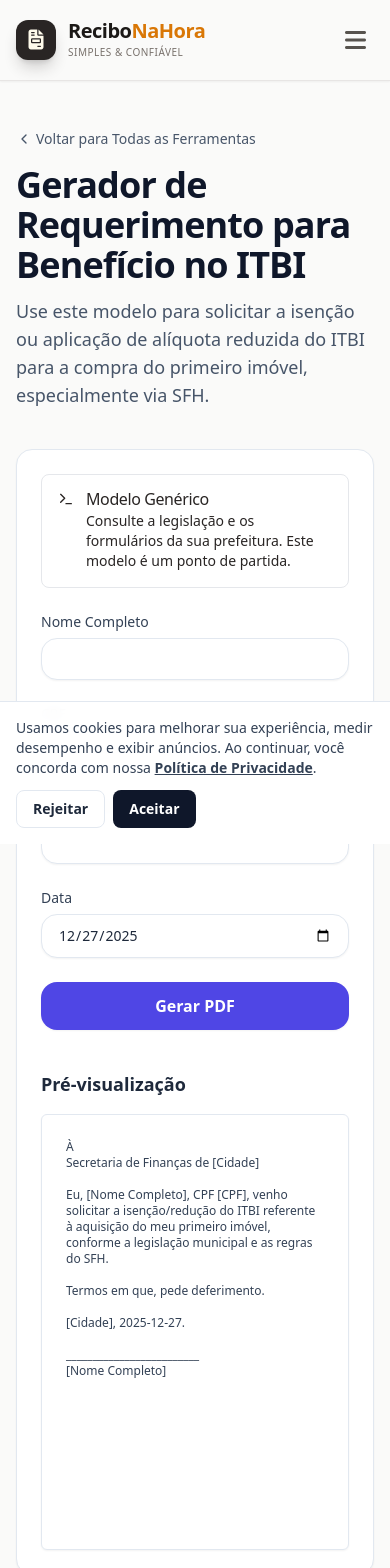
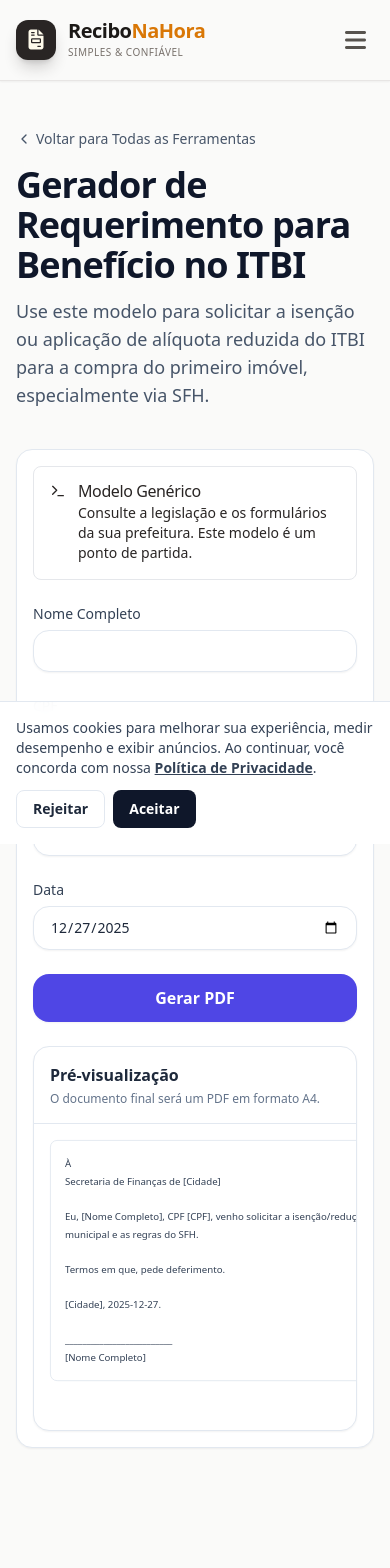
Before and after one commit to flaviomelo2213/recibo-na-hora, a Next.js app: page /requerimentos/itbi-modelo in a window 390 px wide. Shown: the top 1568 px of the page. Built offline with nearby package versions, Linux system fonts and the light colour scheme.

Commit message:
fix(ui): padroniza preview A4 e layout responsivo (ITBI)

```diff
--- a/app/requerimentos/itbi-modelo/_components/ItbiModeloGenerator.tsx
+++ b/app/requerimentos/itbi-modelo/_components/ItbiModeloGenerator.tsx
@@ -4,12 +4,10 @@ import { useState } from 'react';
 import { jsPDF } from 'jspdf';
 import { Card } from '../../../components/ui/Card';
 import { Input } from '../../../components/ui/Input';
-import { Textarea } from '../../../components/ui/Textarea';
 import { Button } from '../../../components/ui/Button';
 import { Alert, AlertDescription, AlertTitle } from '../../../components/ui/Alert';
 import { Terminal } from 'lucide-react';
 
-// Simplified generator, you can expand this based on real needs
 export default function ItbiModeloGenerator() {
   const [requerente, setRequerente] = useState('');
   const [cpf, setCpf] = useState('');
@@ -19,23 +17,23 @@ export default function ItbiModeloGenerator() {
   const handleGeneratePDF = () => {
     const doc = new jsPDF('p', 'mm', 'a4');
     doc.setFontSize(12);
-        doc.text("REQUERIMENTO DE ISENÇÃO/REDUÇÃO DE ITBI", 20, 20);
+    doc.text('REQUERIMENTO DE ISENÇÃO/REDUÇÃO DE ITBI', 20, 20);
     // ... (rest of PDF generation logic) ...
     doc.save('requerimento-itbi.pdf');
   };
 
-    const getPreviewText = () => (
+  const getPreviewText = () =>
     `À\nSecretaria de Finanças de ${cidade || '[Cidade]'}\n\n` +
     `Eu, ${requerente || '[Nome Completo]'}, CPF ${cpf || '[CPF]'}, venho solicitar a isenção/redução do ITBI referente à aquisição do meu primeiro imóvel, conforme a legislação municipal e as regras do SFH.\n\n` +
     `Termos em que, pede deferimento.\n\n` +
     `${cidade || '[Cidade]'}, ${data}.\n\n` +
-        `_________________________\n${requerente || '[Nome Completo]'}`
-    );
+    `_________________________\n${requerente || '[Nome Completo]'}`;
 
   return (
-    <Card className="w-full max-w-4xl mx-auto p-6 md:p-8">
-        <div className="grid md:grid-cols-2 gap-10">
-            <div className="space-y-6">
+    <Card className="w-full p-4 sm:p-6 lg:p-8">
+      <div className="grid grid-cols-1 lg:grid-cols-2 gap-6 lg:gap-10 items-start">
+        {/* Formulário */}
+        <section className="w-full min-w-0 space-y-6">
           <Alert>
             <Terminal className="h-4 w-4" />
             <AlertTitle>Modelo Genérico</AlertTitle>
@@ -43,21 +41,37 @@ export default function ItbiModeloGenerator() {
               Consulte a legislação e os formulários da sua prefeitura. Este modelo é um ponto de partida.
             </AlertDescription>
           </Alert>
-                <Input label="Nome Completo" value={requerente} onChange={e => setRequerente(e.target.value)} />
-                <Input label="CPF" value={cpf} onChange={e => setCpf(e.target.value)} />
-                <Input label="Cidade do Imóvel" value={cidade} onChange={e => setCidade(e.target.value)} />
-                <Input type="date" label="Data" value={data} onChange={e => setData(e.target.value)} />
-                 <Button size="lg" onClick={handleGeneratePDF} className="w-full">Gerar PDF</Button>
+
+          <Input label="Nome Completo" value={requerente} onChange={(e) => setRequerente(e.target.value)} />
+          <Input label="CPF" value={cpf} onChange={(e) => setCpf(e.target.value)} />
+          <Input label="Cidade do Imóvel" value={cidade} onChange={(e) => setCidade(e.target.value)} />
+          <Input type="date" label="Data" value={data} onChange={(e) => setData(e.target.value)} />
+
+          <Button size="lg" onClick={handleGeneratePDF} className="w-full">
+            Gerar PDF
+          </Button>
+        </section>
+
+        {/* Preview */}
+        <aside className="w-full min-w-0 lg:sticky lg:top-24">
+          <div className="rounded-2xl border border-slate-200 bg-white shadow-sm overflow-hidden">
+            <div className="p-4 border-b border-slate-200">
+              <h3 className="text-base font-semibold text-slate-800">Pré-visualização</h3>
+              <p className="text-xs text-slate-500 mt-1">O documento final será um PDF em formato A4.</p>
             </div>
-            <div>
-                <div className="sticky top-24">
-                    <h3 className="text-lg font-semibold text-slate-800 mb-4">Pré-visualização</h3>
-                    <div className="bg-white rounded-md shadow-sm p-6 border border-slate-200 aspect-[210/297]">
-                        <pre className="text-xs text-slate-700 whitespace-pre-wrap font-sans">{getPreviewText()}</pre>
+
+            <div className="p-4 overflow-x-auto">
+              <div className="origin-top-left scale-[0.88] sm:scale-100 w-[794px]">
+                <div className="border border-slate-200 rounded-lg p-4 bg-white">
+                  <pre className="text-[11px] sm:text-xs leading-5 text-slate-700 whitespace-pre-wrap break-words font-sans">
+                    {getPreviewText()}
+                  </pre>
                 </div>
               </div>
             </div>
           </div>
+        </aside>
+      </div>
     </Card>
   );
 }
```
Lines whose indentation alone changed are shown as unchanged.
